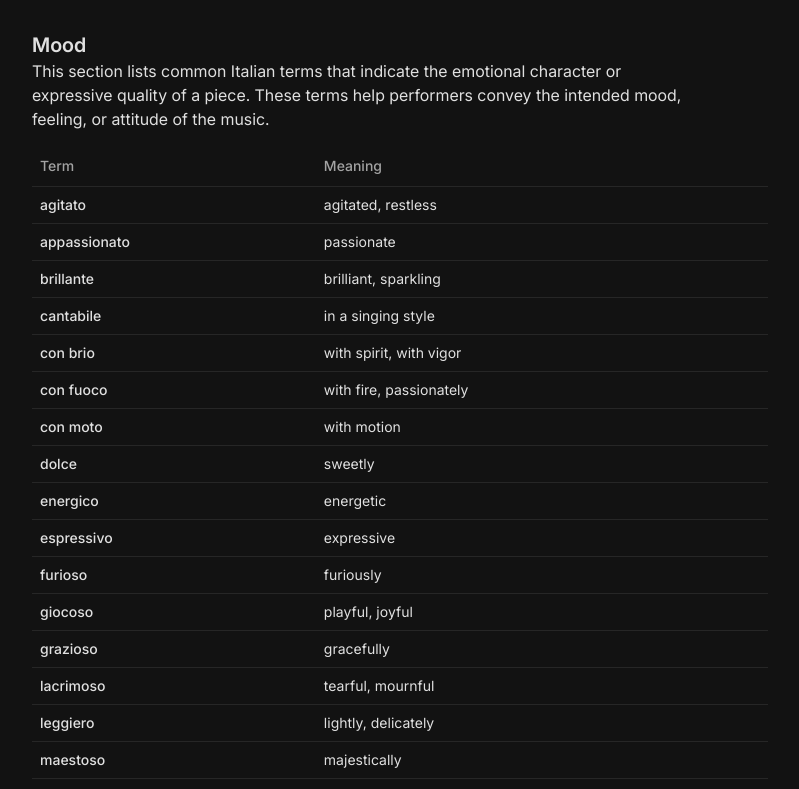
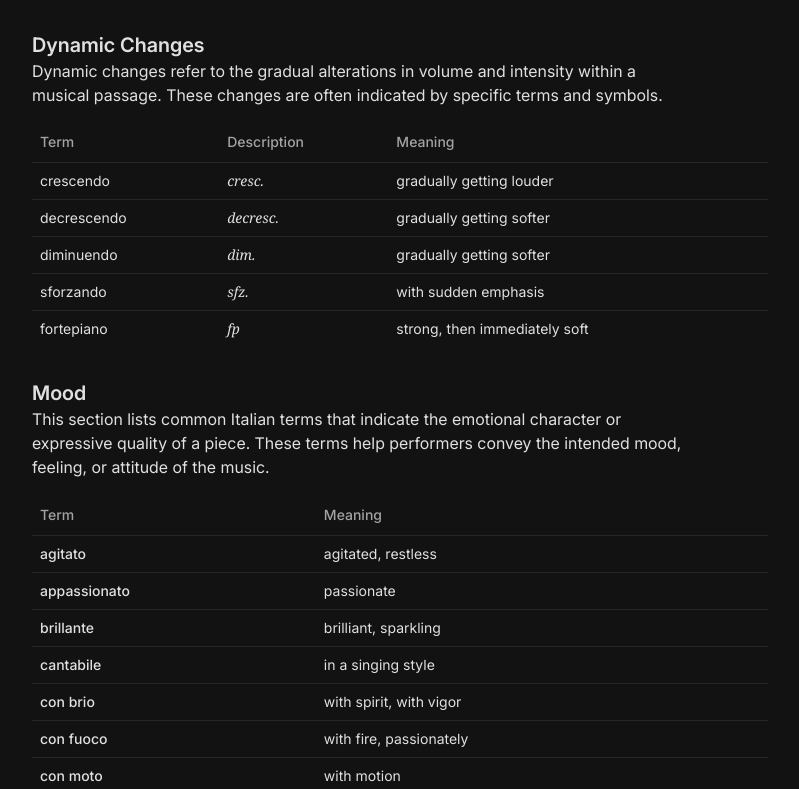
Before and after one commit to LucaJahnen/theorix, a React (Vite) app: page /musical-terms in a window 1280 px wide. Shown: the part 1820-2609 px from the top of the page, without its empty margins (240-1039 px from the left). Built offline with nearby package versions, Linux system fonts and the light colour scheme.

Commit message:
add dynamic changes section to musical terms

```diff
--- a/src/pages/dictionary/data.ts
+++ b/src/pages/dictionary/data.ts
@@ -20,6 +20,13 @@ const data = {
         { term: "f", description: "forte", meaning: "loud" },
         { term: "ff", description: "fortissimo", meaning: "very loud" },
         { term: "fff", description: "fortississimo", meaning: "extremely loud" }
+    ],
+    "Dynamic Changes" : [
+        { term: "crescendo", description: "cresc.", meaning: "gradually getting louder" },
+        { term: "decrescendo", description: "decresc.", meaning: "gradually getting softer" },
+        { term: "diminuendo", description: "dim.", meaning: "gradually getting softer" },
+        { term: "sforzando", description: "sfz.", meaning: "with sudden emphasis" },
+        { term: "fortepiano", description: "fp", meaning: "strong, then immediately soft" }
     ],
     "Articulation": [
         { term: "legato", description: "linked together, smoothly" },
--- a/src/pages/dictionary/index.tsx
+++ b/src/pages/dictionary/index.tsx
@@ -35,17 +35,6 @@ const Dictionary: React.FC = () => {
         e.preventDefault()
 
         const findMatchInData = (list: FilteredItem[], searchTerm: string) => {
-        //     return list.map((item) => {
-        //    const matchedValue = Object.values(item).some((value) => {
-        //              if(typeof value === "string") {
-        //                  return value.toLowerCase().includes(searchTerm.toLowerCase())
-        //              }
-        //             })
-        //         if (matchedValue) {
-        //             return { item, keys: Object.keys(list[0]) }
-        //      }
-        //     return null;
-        // })
             return list.filter((item) =>
                 Object.values(item).some((value) => {
                     if(typeof value === "string") {
@@ -64,7 +53,6 @@ const Dictionary: React.FC = () => {
 
         setSubmitted(true)
         setFilteredData(filteredItems)
-        console.log(filteredItems)
     }
 
     const handleChange = (e: React.FormEvent<HTMLInputElement>) => {
@@ -155,6 +143,28 @@ const Dictionary: React.FC = () => {
                 </Table>
             </section>
             <section className='mt-8'>
+                <h2 className='text-xl font-semibold'>Dynamic Changes</h2>
+                <p className='pb-4 max-w-[65ch]'>Dynamic changes refer to the gradual alterations in volume and intensity within a musical passage. These changes are often indicated by specific terms and symbols.</p>
+                <Table>
+                    <TableHeader>
+                        <TableRow>
+                            <TableHead>Term</TableHead>
+                            <TableHead>Description</TableHead>
+                            <TableHead>Meaning</TableHead>
+                        </TableRow>
+                    </TableHeader>
+                    <TableBody>
+                        {data["Dynamic Changes"].map((obj) => (
+                        <TableRow key={obj.description}>
+                            <TableCell>{obj.term}</TableCell>
+                            <TableCell className="font-medium italic font-serif">{obj.description}</TableCell>
+                            <TableCell>{obj.meaning}</TableCell>
+                        </TableRow>
+                        ))}
+                    </TableBody>
+                </Table>
+            </section>
+            <section className='mt-8'>
                 <h2 className='text-xl font-semibold'>Mood</h2>
                 <p className='pb-4 max-w-[65ch]'>This section lists common Italian terms that indicate the emotional character or expressive quality of a piece. These terms help performers convey the intended mood, feeling, or attitude of the music.</p>
                 <Table>
```
Lines whose indentation alone changed are shown as unchanged.
